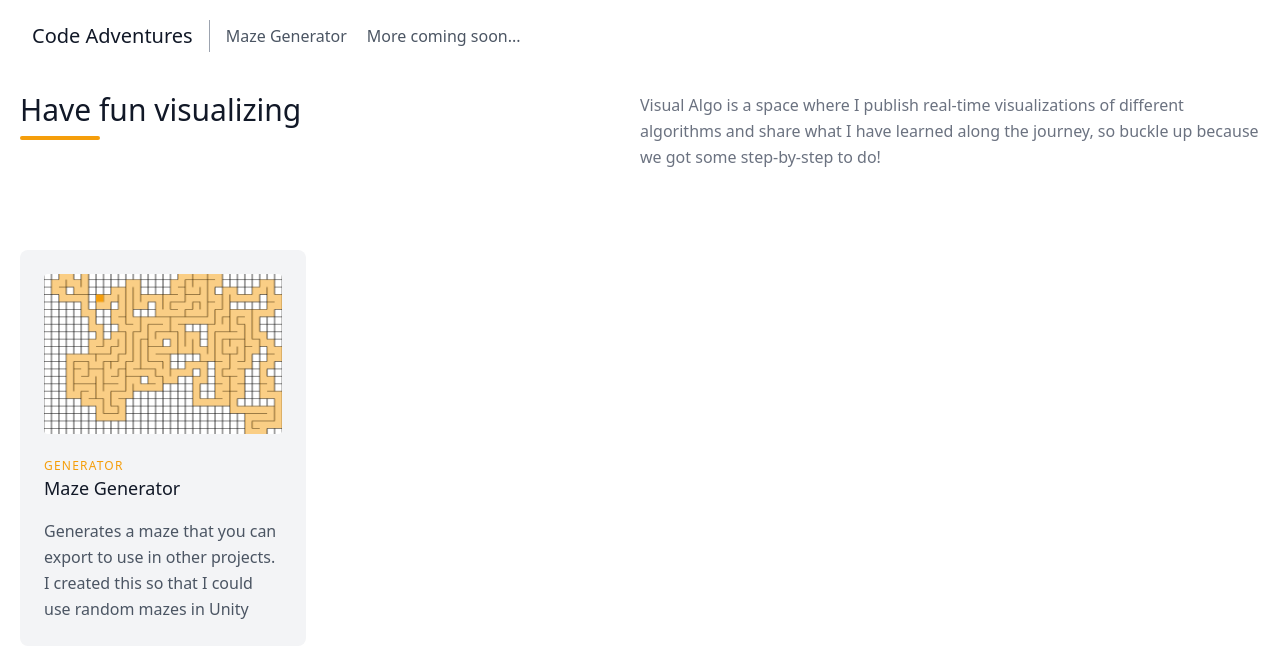
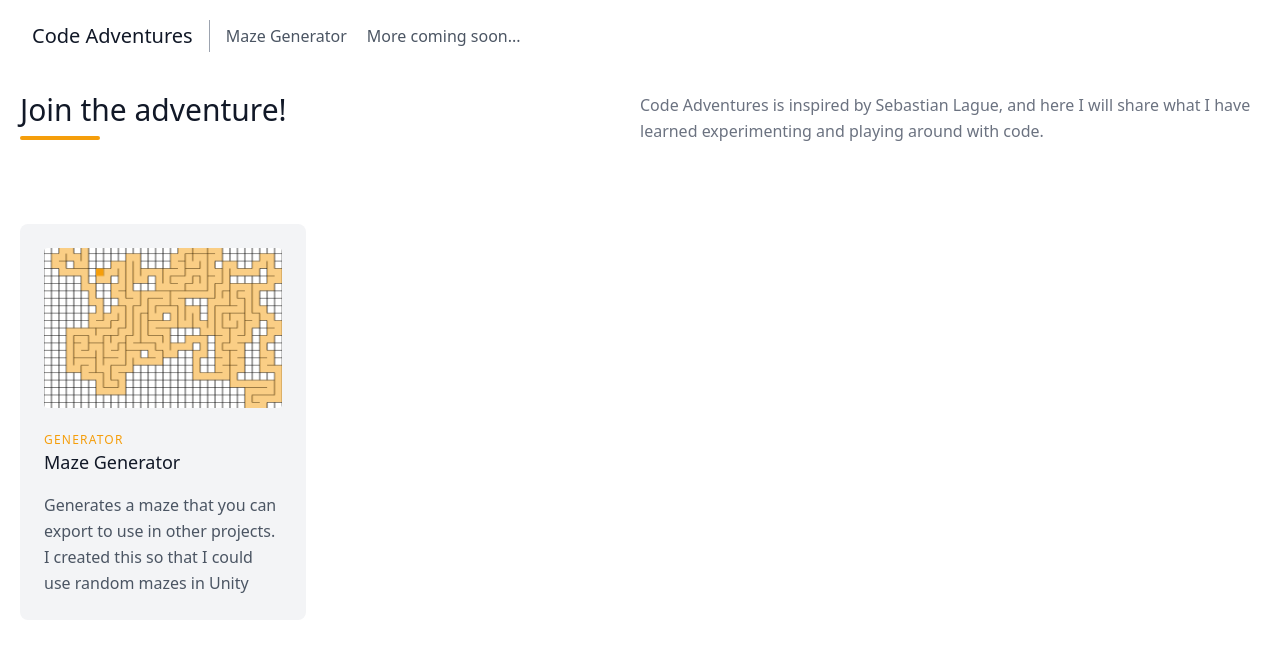
Before and after one commit to RodPaDev/code-adventures, a React (Create React App) app: page / in a window 1280 px wide. Shown: the top 658 px of the page. Built offline with nearby package versions, Linux system fonts and the light colour scheme.

Commit message:
edit text

```diff
--- a/src/components/Landing.jsx
+++ b/src/components/Landing.jsx
@@ -9,14 +9,12 @@ const Landing = () => {
       <div className='flex flex-wrap w-full mb-20'>
         <div className='lg:w-1/2 w-full mb-6 lg:mb-0'>
           <h1 className='sm:text-3xl text-2xl font-medium title-font mb-2 text-gray-900'>
-            Have fun visualizing
+            Join the adventure!
           </h1>
           <div className='h-1 w-20 bg-yellow-500 rounded'></div>
         </div>
         <p className='lg:w-1/2 w-full leading-relaxed text-gray-500'>
-          Visual Algo is a space where I publish real-time visualizations of
-          different algorithms and share what I have learned along the journey,
-          so buckle up because we got some step-by-step to do!
+          Code Adventures is inspired by Sebastian Lague, and here I will share what I have learned experimenting and playing around with code.
         </p>
       </div>
       <div className='flex flex-wrap -m-4'>
```
